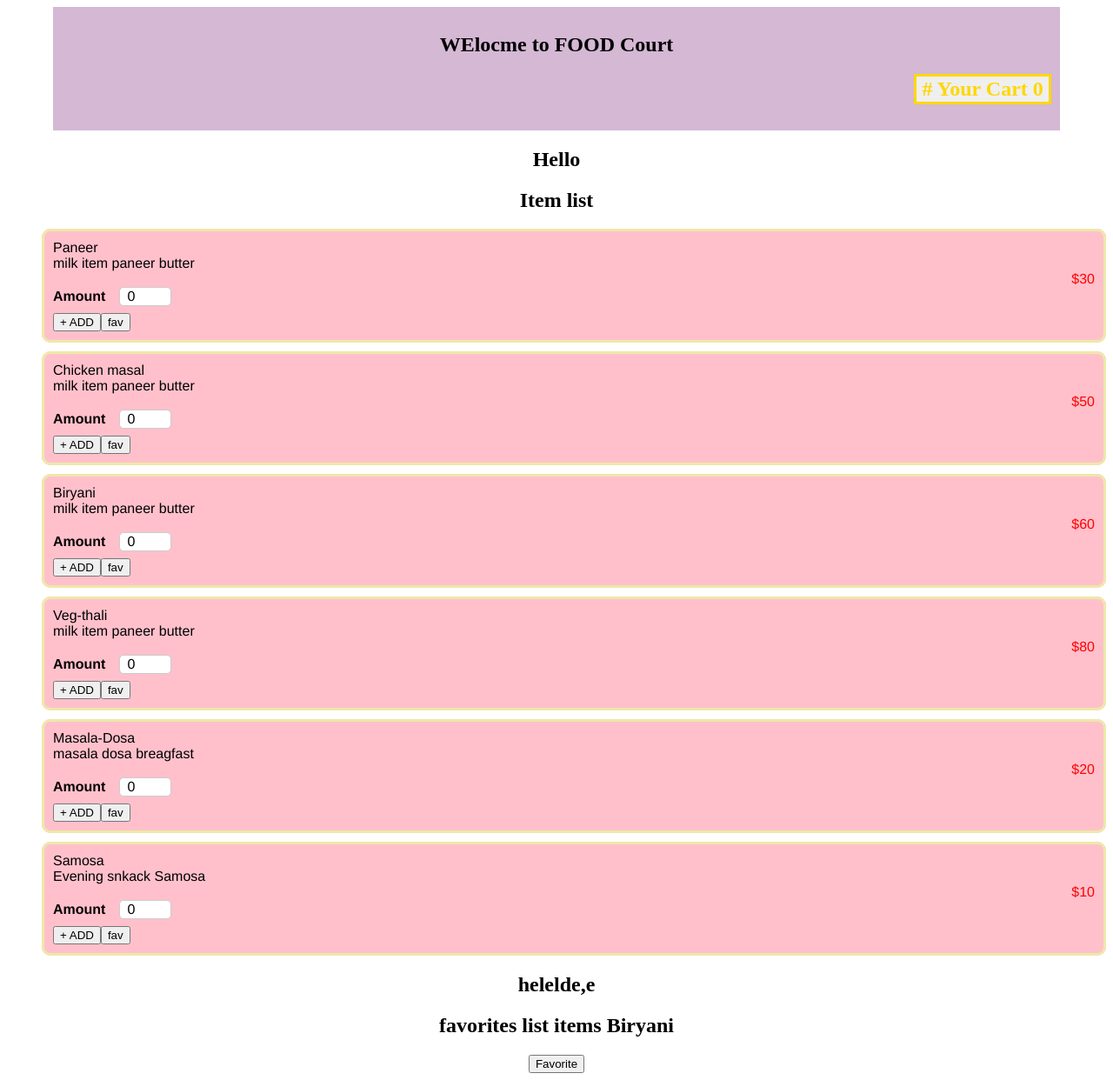
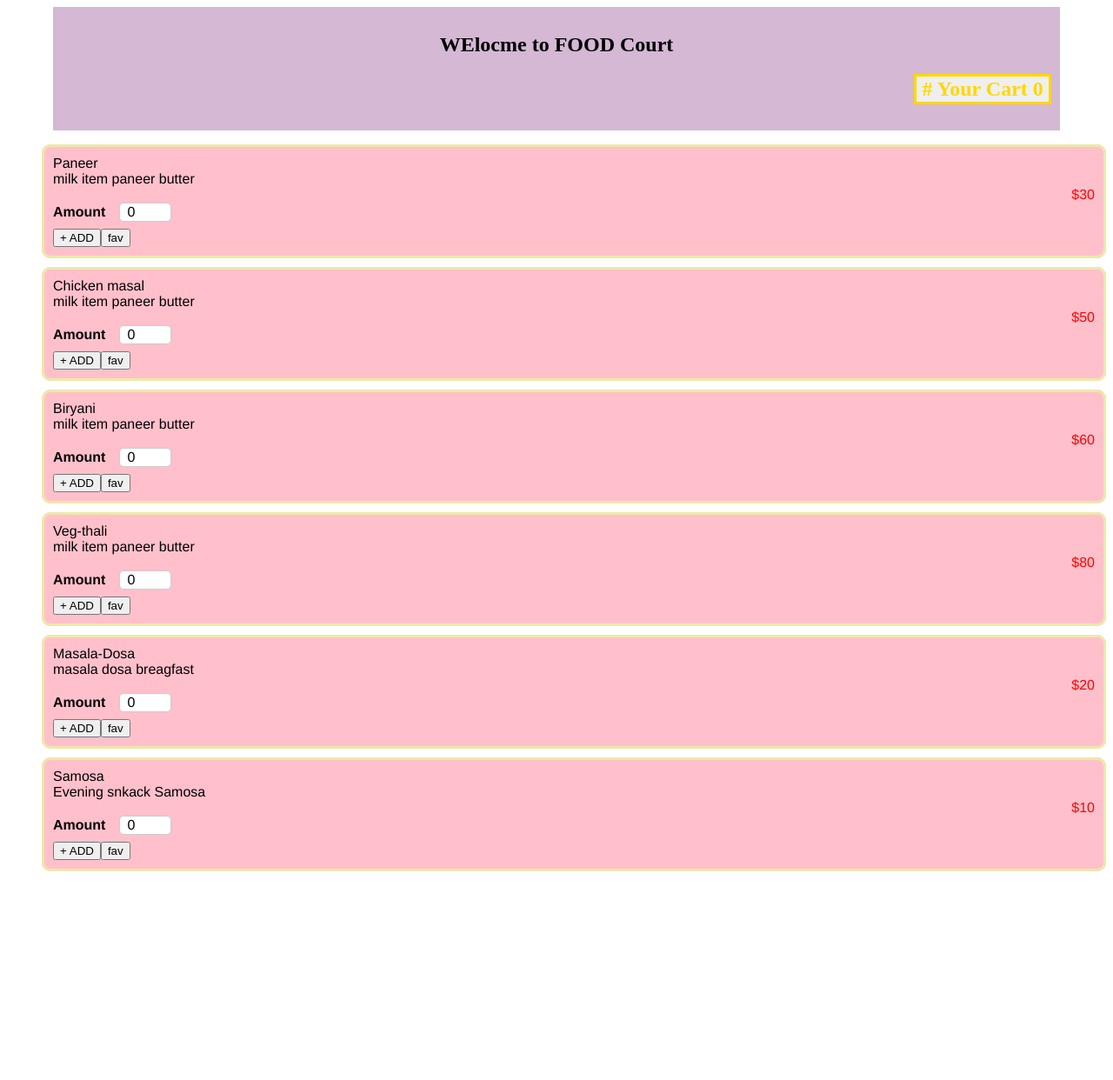
Before and after one commit to kalifkhan/Food-App-Practing, a React (Create React App) app: page / in a window 1280 px wide. Shown: the whole page at 87% size. After the commit the page ends 1018 px from the top, so only its background shows below. Built offline with nearby package versions, Linux system fonts and the light colour scheme.

Commit message:
making public

```diff
--- a/src/App.js
+++ b/src/App.js
@@ -28,15 +28,12 @@ function App() {
      {cartIsShow && <Cart onHide={hideCartIsShow}> </Cart>}
       <HeaderData onShowCart={showCarthandle}> </HeaderData>
 
-      <h2> Hello </h2>
+
       <ItemList> </ItemList>
 
     </CartProvider>
-    <h2> helelde,e </h2>
-    <FavCartReducer>
 
-      <Favorite> </Favorite>
-    </FavCartReducer>
+
     </div>
     </Fragment>
   );
--- a/src/ItemsList/ItemList.js
+++ b/src/ItemsList/ItemList.js
@@ -58,7 +58,7 @@ function ItemList() {
             */
 
     return <div>
-        <h2>Item list </h2>
+
         <div className='item-container'>
             <ul>
                 <p>{oneItem} </p>
```
